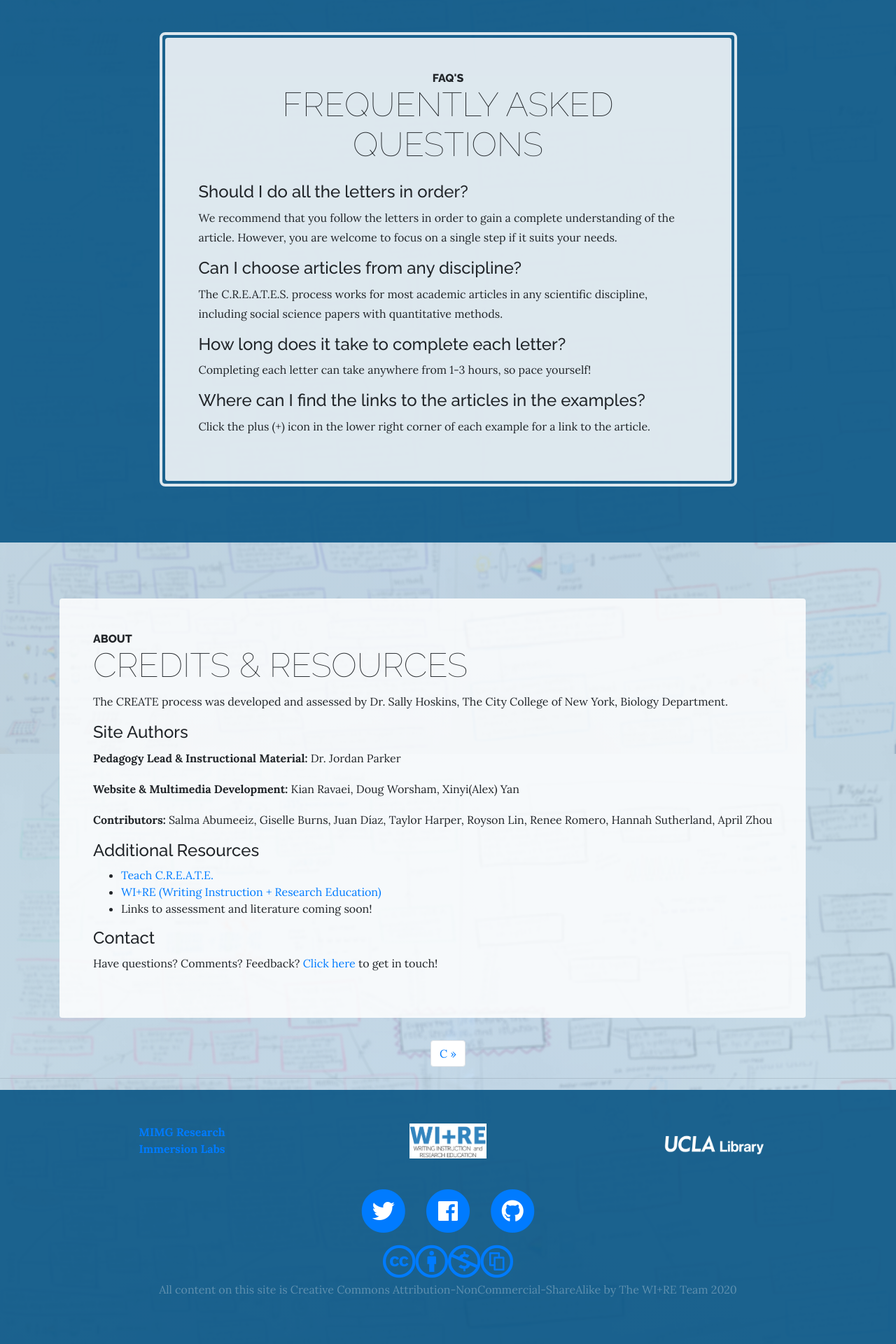
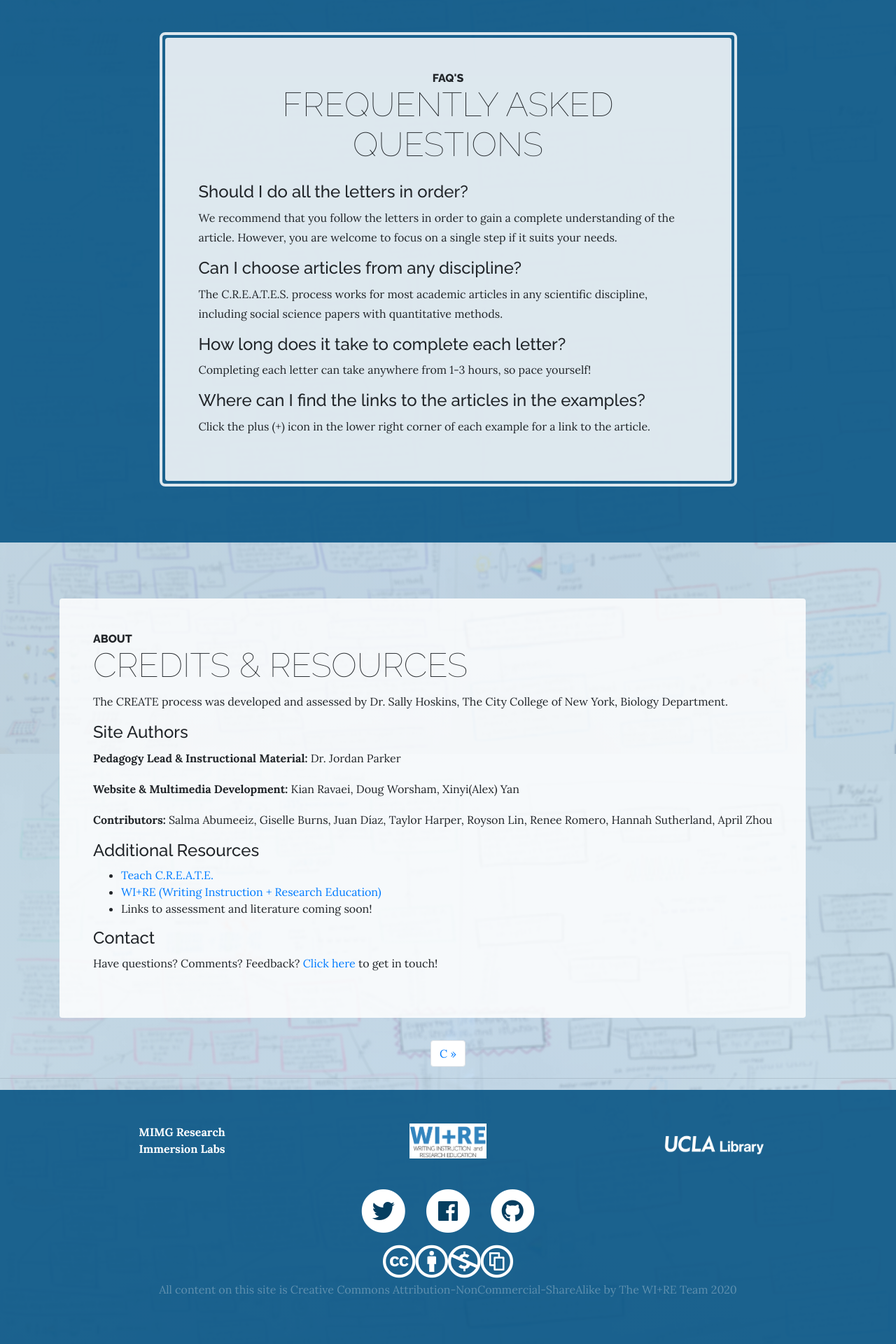
Before and after one commit to woof84/woof84.github.io-creates, a Jekyll site: the page built from index.html, in a window 1280 px wide. Shown: the part 1831-3751 px from the top of the page at 70% size. Built offline with Jekyll 4.4.1, drawn with Linux system fonts in a browser that asks for light colours; nearby versions of some CDN libraries.

Commit message:
change footer colors

```diff
--- a/_includes/footer.html
+++ b/_includes/footer.html
@@ -15,7 +15,7 @@
     <div class="container">
         <div class="row mb-2">
             <div class="col-sm mb-4">
-                <a href="https://www.mimg.ucla.edu/laboratory-research-overview/" target="_blank">
+                <a style="color: white" href="https://www.mimg.ucla.edu/laboratory-research-overview/" target="_blank">
                     <span><strong>MIMG Research <br>Immersion Labs</strong></span>
                 </a>
             </div>
@@ -34,37 +34,37 @@
             <ul class="list-inline text-center">
                 {% if site.twitter_username %}
                 <li class="list-inline-item">
-                    <a href="https://www.twitter.com/{{ site.twitter_username }}" aria-label="{{ site.title }} Twitter account">
+                    <a style="color: white" href="https://www.twitter.com/{{ site.twitter_username }}" aria-label="{{ site.title }} Twitter account">
                         <span class="fa-stack fa-2x">
                             <i class="fas fa-circle fa-stack-2x"></i>
-                            <i class="fab fa-twitter fa-stack-1x fa-inverse"></i>
+                            <i style="color: #053e60" class="fab fa-twitter fa-stack-1x fa-inverse"></i>
                         </span>
                     </a>
                 </li>
                 {% endif %}
                 {% if site.facebook_username %}
                 <li class="list-inline-item">
-                    <a href="https://www.facebook.com/{{ site.facebook_username }}" aria-label="{{ site.title }} Facebook account">
+                    <a style="color: white" href="https://www.facebook.com/{{ site.facebook_username }}" aria-label="{{ site.title }} Facebook account">
                         <span class="fa-stack fa-2x">
                             <i class="fas fa-circle fa-stack-2x"></i>
-                            <i class="fab fa-facebook fa-stack-1x fa-inverse"></i>
+                            <i style="color: #053e60" class="fab fa-facebook fa-stack-1x fa-inverse"></i>
                         </span>
                     </a>
                 </li>
                 {% endif %}
                 {% if site.github_username %}
                 <li class="list-inline-item">
-                    <a href="https://github.com/{{ site.github_username }}" aria-label="{{ site.title }} Github repository">
+                    <a style="color: white" href="https://github.com/{{ site.github_username }}" aria-label="{{ site.title }} Github repository">
                         <span class="fa-stack fa-2x">
                             <i class="fas fa-circle fa-stack-2x"></i>
-                            <i class="fab fa-github fa-stack-1x fa-inverse"></i>
+                            <i style="color: #053e60" class="fab fa-github fa-stack-1x fa-inverse"></i>
                         </span>
                     </a>
                 </li>
                 {% endif %}
             </ul>
             <p class="copyright">
-                <a href="https://creativecommons.org/licenses/by-nc-sa/3.0/us/" target="_blank" aria-label="Creative Commons Attribution-NonCommercial-ShareAlike"><i class="fab fa-creative-commons  fa-3x"></i><i class="fab fa-creative-commons-by fa-3x"></i><i class="fab fa-creative-commons-nc fa-3x"></i><i class="fab fa-creative-commons-share fa-3x"></i></a><br>
+                <a style="color: white" href="https://creativecommons.org/licenses/by-nc-sa/3.0/us/" target="_blank" aria-label="Creative Commons Attribution-NonCommercial-ShareAlike"><i class="fab fa-creative-commons  fa-3x"></i><i class="fab fa-creative-commons-by fa-3x"></i><i class="fab fa-creative-commons-nc fa-3x"></i><i class="fab fa-creative-commons-share fa-3x"></i></a><br>
                 All content on this site is Creative Commons Attribution-NonCommercial-ShareAlike by {{ site.author }} {{ 'now' | date: "%Y" }}</p>
         </div>
     </div>
```
Also changed, not shown: 9 other files.
